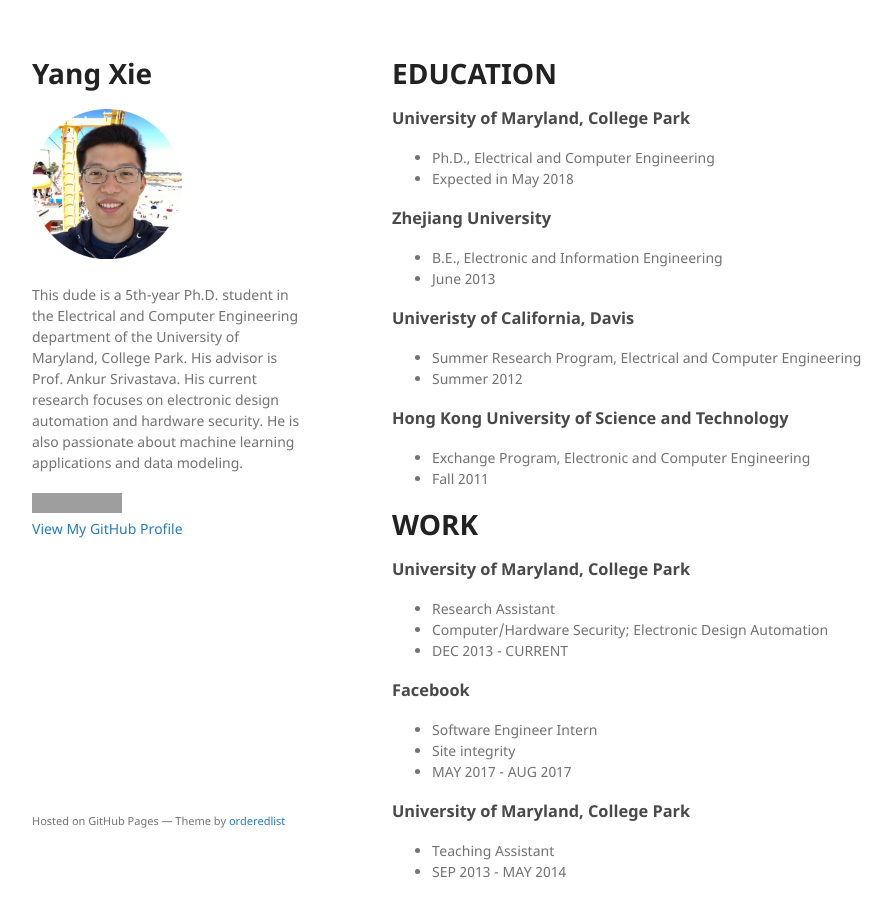
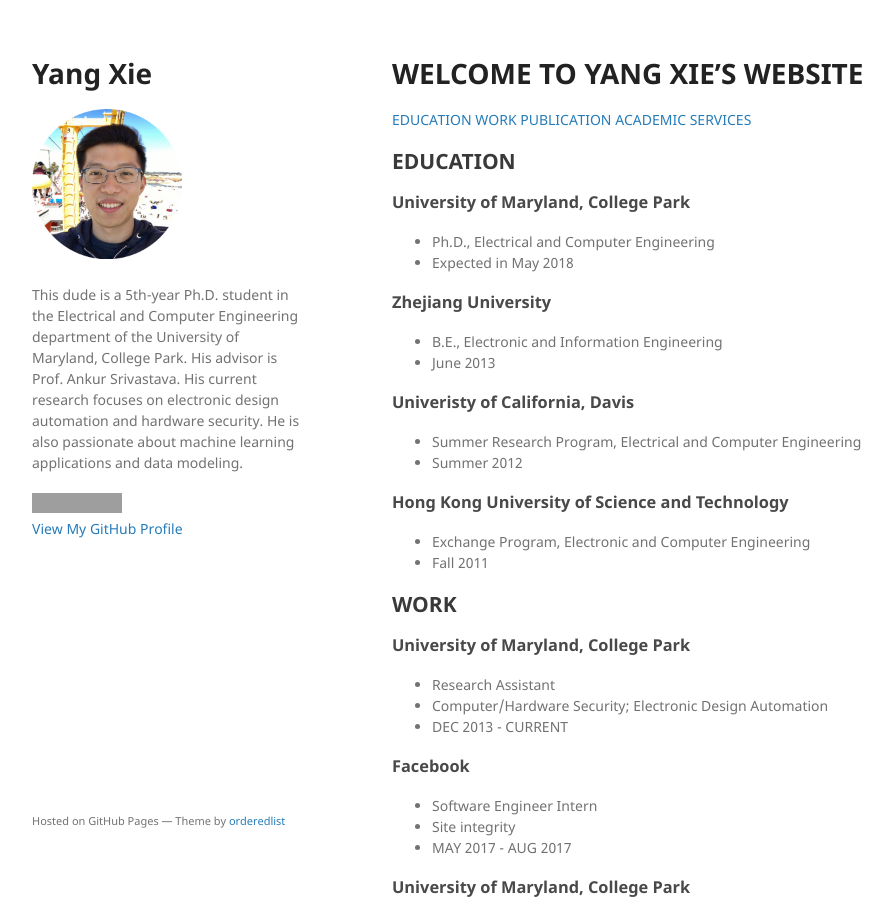
Before and after one commit to yxie/yxie.github.io, a Jekyll site: the page built from index.md, in a window 1280 px wide and 900 px high. Shown: the whole window, without its empty margins (178-1071 px from the left). Built offline with Jekyll 4.4.1, drawn with Linux system fonts in a browser that asks for light colours; our own code applies the rules of GitHub Pages for plain Markdown files; grey boxes are pictures that could not be loaded.

```diff
--- a/index.md
+++ b/index.md
@@ -3,9 +3,13 @@ layout: default
 ---
 
 
+# WELCOME TO YANG XIE'S WEBSITE
+[EDUCATION](#EDUCATION)
+[WORK](#WORK)
+[PUBLICATION](#PUBLICATION)
+[ACADEMIC SERVICES](#ACADEMIC)
 
-
-# [](#header-2)EDUCATION
+## EDUCATION
 ### University of Maryland, College Park
 * Ph.D., Electrical and Computer Engineering
 * Expected in May 2018
@@ -22,7 +26,7 @@ layout: default
 * Exchange Program, Electronic and Computer Engineering
 * Fall 2011
 
-# [](#header-3)WORK
+## WORK
 ### University of Maryland, College Park
 * Research Assistant
 * Computer/Hardware Security; Electronic Design Automation
@@ -37,7 +41,7 @@ layout: default
 * Teaching Assistant
 * SEP 2013 - MAY 2014
 
-# [](#header-4)PUBLICATION
+## PUBLICATION
 ### Book Chapter:
 
 [B2] Bao, Chongxi, **Yang Xie**, Yuntao Liu, and Ankur Srivastava. "[Reverse Engineering-Based Hardware Trojan Detection.](https://link.springer.com/chapter/10.1007/978-3-319-68511-3_11)" In The Hardware Trojan War, pp. 269-288. Springer, Cham, 2018.
@@ -76,7 +80,7 @@ layout: default
 
 [C1] Bao, Chongxi, **Yang Xie**, and Ankur Srivastava. "[A security-aware design scheme for better hardware Trojan detection sensitivity.](http://ieeexplore.ieee.org/abstract/document/7140236/)" In Hardware Oriented Security and Trust (HOST), 2015 IEEE International Symposium on, pp. 52-55. IEEE, 2015.
 
-# [](#header-5)ACADEMIC SERVICES
+## ACADEMIC SERVICES
 ### Journal Reviewer:
 * Transactions on Computer-Aided Design of Integrated Circuits and Systems (TCAD)
 * Transactions on VLSI Systems (TVLSI)
```
